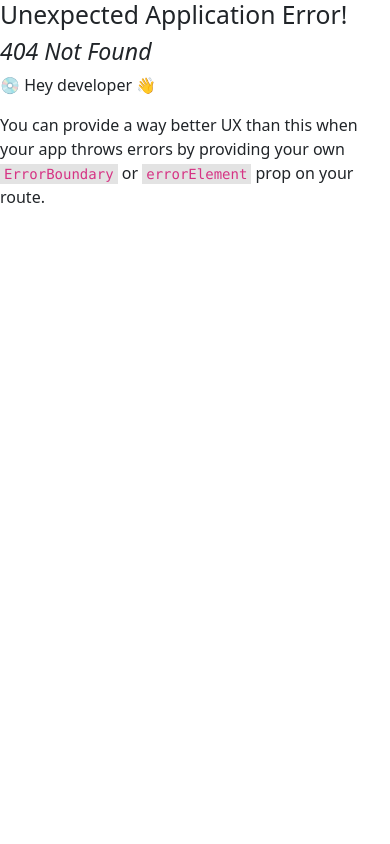
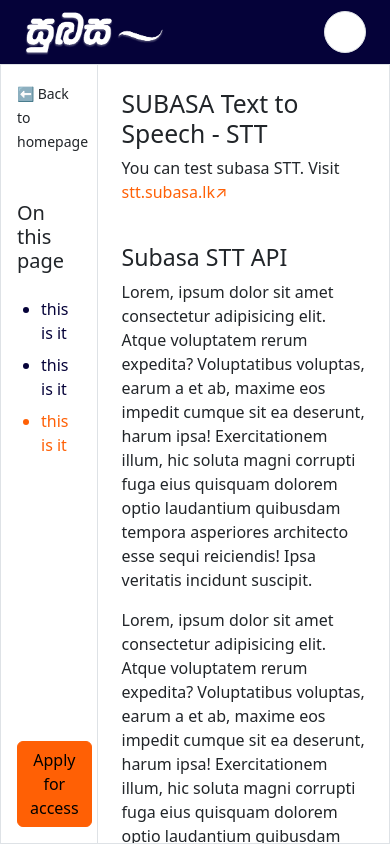
Before and after one commit to LTRL-University-of-Colombo/subasa-api-server-frontend, a React (Vite) app: page /api in a window 390 px wide. Before the commit this address had no page. Built offline with nearby package versions, Linux system fonts and the light colour scheme.

Commit message:
navbar hamburger apiinfo

```diff
--- /dev/null
+++ b/src/components/Footer.tsx
@@ -0,0 +1,34 @@
+
+
+const Footer = () => {
+  return (
+    <footer className="footer bg-dark bg-opacity-75 container-fluid">
+      <div className="container">
+        <div className="row">
+          <div className="col p-5">
+            <h1>Contact Us</h1>
+            <div>
+              <h6>Telephone : +94 11 2158962</h6>
+              <h6>Email : ltrl@ucsc.cmb.ac.lk</h6>
+            </div>
+            <div className="pt-4">
+              <h6>Language Technology Research Laboratory
+                University of Colombo School of Computing
+                35, Reid Avenue
+                Colombo 07
+                Sri Lanka</h6>
+            </div>
+            <div className="pt-4">
+              <small className="user-select-none">© Language Technology Research Laboratory</small>
+            </div>
+          </div>
+          <div className="col p-5 d-flex justify-content-center align-items-center">
+            // this is section 2.  add some content here if needed.
+          </div>
+        </div>
+      </div>
+    </footer>
+  )
+}
+
+export default Footer
--- /dev/null
+++ b/src/components/HamburgerMenu.tsx
@@ -0,0 +1,51 @@
+import { useEffect, useState } from "react"
+
+const HamburgerMenu = () => {
+    const [isHamburgerMenuOpen, setIsHamburgerMenuOpen] = useState(false)
+
+    const toggleHamburgerMenu = () => {
+        console.log("toggle called: ", isHamburgerMenuOpen)
+        isHamburgerMenuOpen ? setIsHamburgerMenuOpen(false) : setIsHamburgerMenuOpen(true)
+    }
+
+    document.addEventListener('click', (event: MouseEvent) => {
+        const hamburgerElement = document.getElementById("hamburger-menu")
+        const hamburgerTogglerElement = document.getElementById("hamburger-menu-toggler")
+
+        if (!hamburgerElement || !hamburgerTogglerElement) {
+            console.error('Hamburger menu elements not found');
+            return;
+        }
+
+        if (event.target == hamburgerTogglerElement) {
+            return
+        }
+        setIsHamburgerMenuOpen((event.target instanceof Node && hamburgerElement?.contains(event.target)) ? true : false)
+    })
+
+    useEffect(() => {
+        setIsHamburgerMenuOpen(false)
+    }, [])
+
+    return (
+        <div className="d-flex align-items-center gap-3" style={{ position: "relative" }}>
+            <div
+                style={{ borderRadius: "50%", backgroundColor: "white", width: "42px", height: "42px", cursor: "pointer" }}
+                className="border"
+                onClick={toggleHamburgerMenu}
+                id="hamburger-menu-toggler"
+            ></div>
+            <div
+                className={`card grid p-2 ${isHamburgerMenuOpen ? '' : 'd-none'}`}
+                style={{ position: "absolute", top: "45px", right: "4px", width: "200px", height: "300px" }}
+                id="hamburger-menu"
+            >
+                <button className="btn btn-light" type="button">Action</button>
+                <button className="btn btn-light" type="button">Another action</button>
+                <button className="btn btn-light" type="button">Something else here</button>
+            </div>
+        </div>
+    )
+}
+
+export default HamburgerMenu
--- /dev/null
+++ b/src/components/MinimulNavbar.tsx
@@ -0,0 +1,17 @@
+import HamburgerMenu from "./HamburgerMenu"
+
+const MinimulNavbar = () => {
+    return (
+        <>
+            <nav style={{ height: "64px", zIndex: "100" }} className={`container-fluid d-flex align-items-center justify-content-between px-4 bg-secondary`}>
+                <div className="d-flex align-items-center">
+                    <div><img src={`src/assets/subasa_new_white.png`} alt="" style={{ height: "60px" }} /></div>
+                </div>
+                {/* // import hamburger here */}
+                <HamburgerMenu />
+            </nav>
+        </>
+    )
+}
+
+export default MinimulNavbar
--- a/src/components/Navbar.tsx
+++ b/src/components/Navbar.tsx
@@ -1,8 +1,10 @@
 import { useState, useEffect } from "react"
 import { Link } from 'react-scroll'
+import HamburgerMenu from "./HamburgerMenu"
 
 const Navbar = () => {
     const [isScrolled, setIsScrolled] = useState(false)
+
     useEffect(() => {
         const handleScroll = () => {
             if (window.scrollY > 200) {
@@ -12,30 +14,22 @@
                 setIsScrolled(false)
             }
         }
-
         document.addEventListener("scroll", handleScroll)
-
     }, [])
 
     return (
         <>
-            <nav style={{ height: "90px", width: "100vw", position: "fixed", zIndex: "100" }} className={`d-flex align-items-center justify-content-between px-5 ${isScrolled ? 'bg-white border-bottom' : ''}`}>
+            <nav style={{ height: "64px", zIndex: "100" }} className={`container-fluid position-fixed d-flex align-items-center justify-content-between px-4 ${isScrolled ? 'bg-white border-bottom' : ''}`}>
                 <div className="d-flex align-items-center">
-                    <div><img src={`src/assets/${isScrolled ? 'subasa_new_black.png' : 'subasa_new_white.png'}`} className="px-4" alt="" style={{ height: "60px" }} /></div>
-                    <div className="d-flex gap-5">
+                    <div><img src={`src/assets/${isScrolled ? 'subasa_new_black.png' : 'subasa_new_white.png'}`} alt="" style={{ height: "60px" }} /></div>
+                    <div className="d-flex gap-5 px-5">
                         <Link to="section_1-heading" offset={-80} role="button" className="text-primary" smooth>Scroll link</Link>
                         <Link to="section_2-heading" offset={-80} role="button" className="text-primary" smooth>Scroll link</Link>
                         <Link to="section_3-heading" offset={-80} role="button" className="text-primary" smooth>Scroll link</Link>
                     </div>
                 </div>
-                <div className="d-flex align-items-center gap-3">
-                    <div style={{ borderRadius: "50%", backgroundColor: "white", width: "50px", height: "50px" }}></div>
-                    {/* <div className="d-flex gap-1 flex-column">
-                        <div style={{ width: "32px", height: "3px", backgroundColor: "white" }}></div>
-                        <div style={{ width: "32px", height: "3px", backgroundColor: "white" }}></div>
-                        <div style={{ width: "32px", height: "3px", backgroundColor: "white" }}></div>
-                    </div> */}
-                </div>
+                {/* //import hamburger here */}
+                <HamburgerMenu />
             </nav>
         </>
     )
--- a/src/index.css
+++ b/src/index.css
@@ -1,3 +1,7 @@
+:root {
+    --navbar-height: 64px;
+}
+
 a {
     text-decoration: none;
 }
@@ -8,6 +12,20 @@
     background-repeat: "no-repeat";
 }
 
-.api-card{
+.api-card {
     height: 80px;
 }
+
+.footer {
+    /* height: 300px; */
+    color: white;
+    margin-top: 3rem;
+}
+
+.overflowY-auto {
+    overflow-y: auto;
+}
+
+.apiInfoPage-height {
+    height: calc(100vh - var(--navbar-height));
+}
--- /dev/null
+++ b/src/pages/ApiInfoPage.tsx
@@ -0,0 +1,54 @@
+import MinimulNavbar from '../components/MinimulNavbar'
+
+const ApiInfoPage = () => {
+    return (
+        <>
+            <MinimulNavbar />
+            <div className='container'>
+                <div className="row">
+                    <div className='col-3 d-flex flex-column border p-3 py-3 apiInfoPage-height' id='left-section'>
+                        <div>
+                            <small className='link' style={{ cursor: "pointer" }}> ⬅ Back to homepage</small>
+                        </div>
+                        <h5 className='pt-5'>On this page</h5>
+
+                        <ul className='p-4 pt-3 d-grid gap-2 overflowY-auto'>
+                            <li className='link-secondary' role='button'>this is it</li>
+                            <li className='link-secondary' role='button'>this is it</li>
+                            <li className='link-primary' role='button'>this is it</li>
+                        </ul>
+
+                        <div className="pt-3 d-grid mt-auto">
+                            <button className='btn btn-primary'>Apply for access</button>
+                        </div>
+                    </div>
+
+                    <div className='col border border-start-0 px-4 overflowY-auto apiInfoPage-height' id='right-section'>
+                        <section className='pt-4'>
+                            <h2>SUBASA Text to Speech - STT</h2>
+                            <p>You can test subasa STT. Visit <a href="">stt.subasa.lk↗</a></p>
+                        </section>
+                        <section className='pt-4'>
+                            <h3>Subasa STT API</h3>
+
+                            <p>Lorem, ipsum dolor sit amet consectetur adipisicing elit. Atque voluptatem rerum expedita? Voluptatibus voluptas, earum a et ab, maxime eos impedit cumque sit ea deserunt, harum ipsa! Exercitationem illum, hic soluta magni corrupti fuga eius quisquam dolorem optio laudantium quibusdam tempora asperiores architecto esse sequi reiciendis! Ipsa veritatis incidunt suscipit.</p>
+                            <p>Lorem, ipsum dolor sit amet consectetur adipisicing elit. Atque voluptatem rerum expedita? Voluptatibus voluptas, earum a et ab, maxime eos impedit cumque sit ea deserunt, harum ipsa! Exercitationem illum, hic soluta magni corrupti fuga eius quisquam dolorem optio laudantium quibusdam tempora asperiores architecto esse sequi reiciendis! Ipsa veritatis incidunt suscipit.</p>
+                            <p>Lorem, ipsum dolor sit amet consectetur adipisicing elit. Atque voluptatem rerum expedita? Voluptatibus voluptas, earum a et ab, maxime eos impedit cumque sit ea deserunt, harum ipsa! Exercitationem illum, hic soluta magni corrupti fuga eius quisquam dolorem optio laudantium quibusdam tempora asperiores architecto esse sequi reiciendis! Ipsa veritatis incidunt suscipit.</p>
+                        </section>
+
+                        <section className='pt-4'>
+                            <h3>Subasa STT API</h3>
+
+                            <p>Lorem, ipsum dolor sit amet consectetur adipisicing elit. Atque voluptatem rerum expedita? Voluptatibus voluptas, earum a et ab, maxime eos impedit cumque sit ea deserunt, harum ipsa! Exercitationem illum, hic soluta magni corrupti fuga eius quisquam dolorem optio laudantium quibusdam tempora asperiores architecto esse sequi reiciendis! Ipsa veritatis incidunt suscipit.</p>
+                            <p>Lorem, ipsum dolor sit amet consectetur adipisicing elit. Atque voluptatem rerum expedita? Voluptatibus voluptas, earum a et ab, maxime eos impedit cumque sit ea deserunt, harum ipsa! Exercitationem illum, hic soluta magni corrupti fuga eius quisquam dolorem optio laudantium quibusdam tempora asperiores architecto esse sequi reiciendis! Ipsa veritatis incidunt suscipit.</p>
+                            <p>Lorem, ipsum dolor sit amet consectetur adipisicing elit. Atque voluptatem rerum expedita? Voluptatibus voluptas, earum a et ab, maxime eos impedit cumque sit ea deserunt, harum ipsa! Exercitationem illum, hic soluta magni corrupti fuga eius quisquam dolorem optio laudantium quibusdam tempora asperiores architecto esse sequi reiciendis! Ipsa veritatis incidunt suscipit.</p>
+                        </section>
+                    </div>
+
+                </div>
+            </div>
+        </>
+    )
+}
+
+export default ApiInfoPage
--- a/src/pages/HomePage.tsx
+++ b/src/pages/HomePage.tsx
@@ -1,4 +1,5 @@
 import ApiCard from "../components/ApiCard"
+import Footer from "../components/Footer"
 import MainPageSection from "../components/MainPageSection"
 import Navbar from "../components/Navbar"
 
@@ -56,6 +57,8 @@
                 <div className="col-4"><ApiCard /></div>
                 <div className="col-4"><ApiCard /></div>
             </MainPageSection>
+
+            <Footer />
         </>
     )
 }
```
Also changed, not shown: src/main.tsx (+6 -1 lines).
